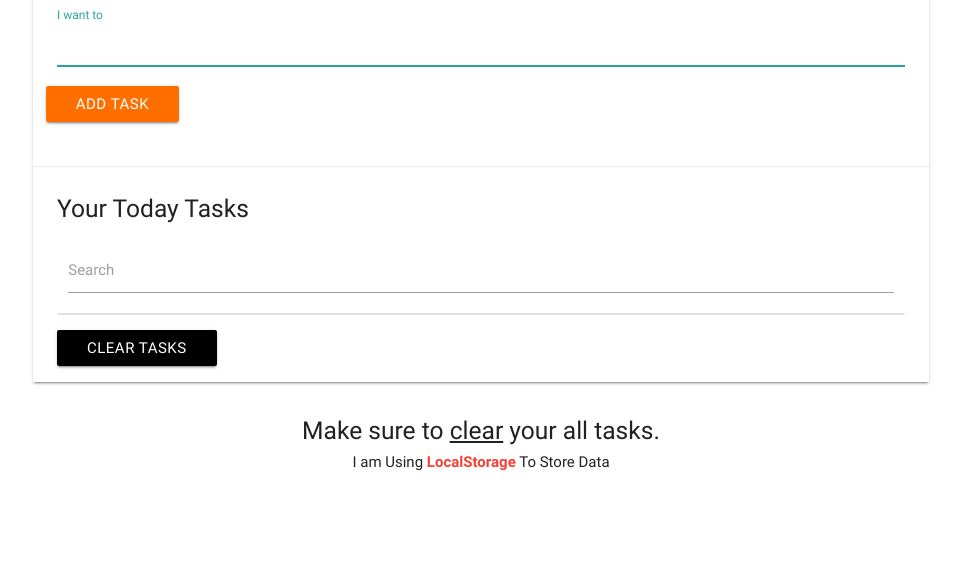
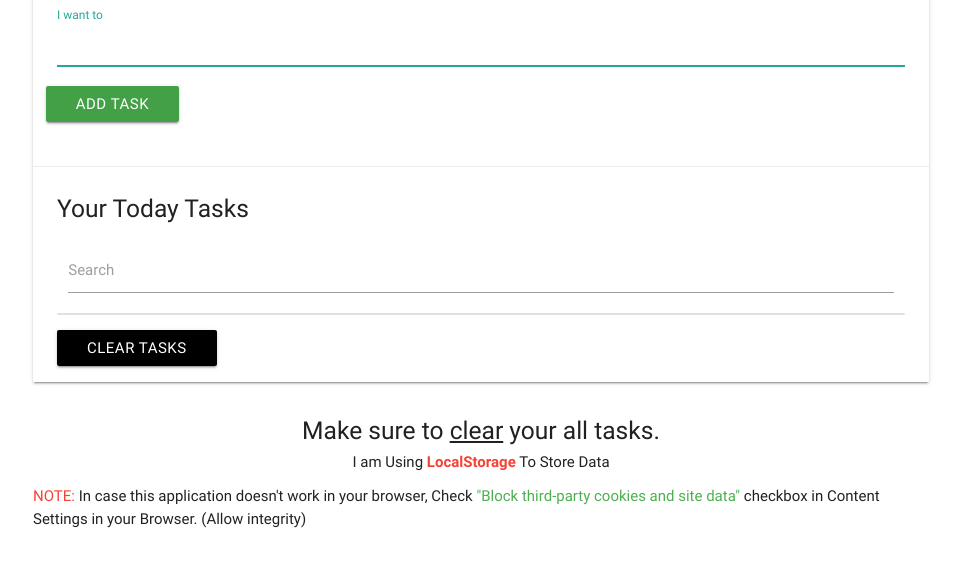
Before and after one commit to codewithmd/todo-app, a plain HTML site: page index.html in a window 1280 px wide. Shown: the part 67-634 px from the top of the page, without its empty margins (159-1120 px from the left). Drawn offline with nearby package versions, Linux system fonts and the light colour scheme.

Commit message:
Change Some Code AND instruction Added

```diff
--- a/index.html
+++ b/index.html
@@ -32,7 +32,7 @@
                   <input
                     type="submit"
                     value="Add Task"
-                    class="btn amber darken-4"
+                    class="btn green darken-1"
                   />
                 </form>
               </div>
@@ -59,6 +59,14 @@
         <h6 class="center-align">
           I am Using <b class="red-text">LocalStorage</b> To Store Data
         </h6>
+        <p>
+          <span class="red-text">NOTE:</span> In case this application doesn't
+          work in your browser, Check
+          <span class="green-text"
+            >"Block third-party cookies and site data"</span
+          >
+          checkbox in Content Settings in your Browser. (Allow integrity)
+        </p>
       </div>
     </div>
 
```
Also changed, not shown: 1 other file.
